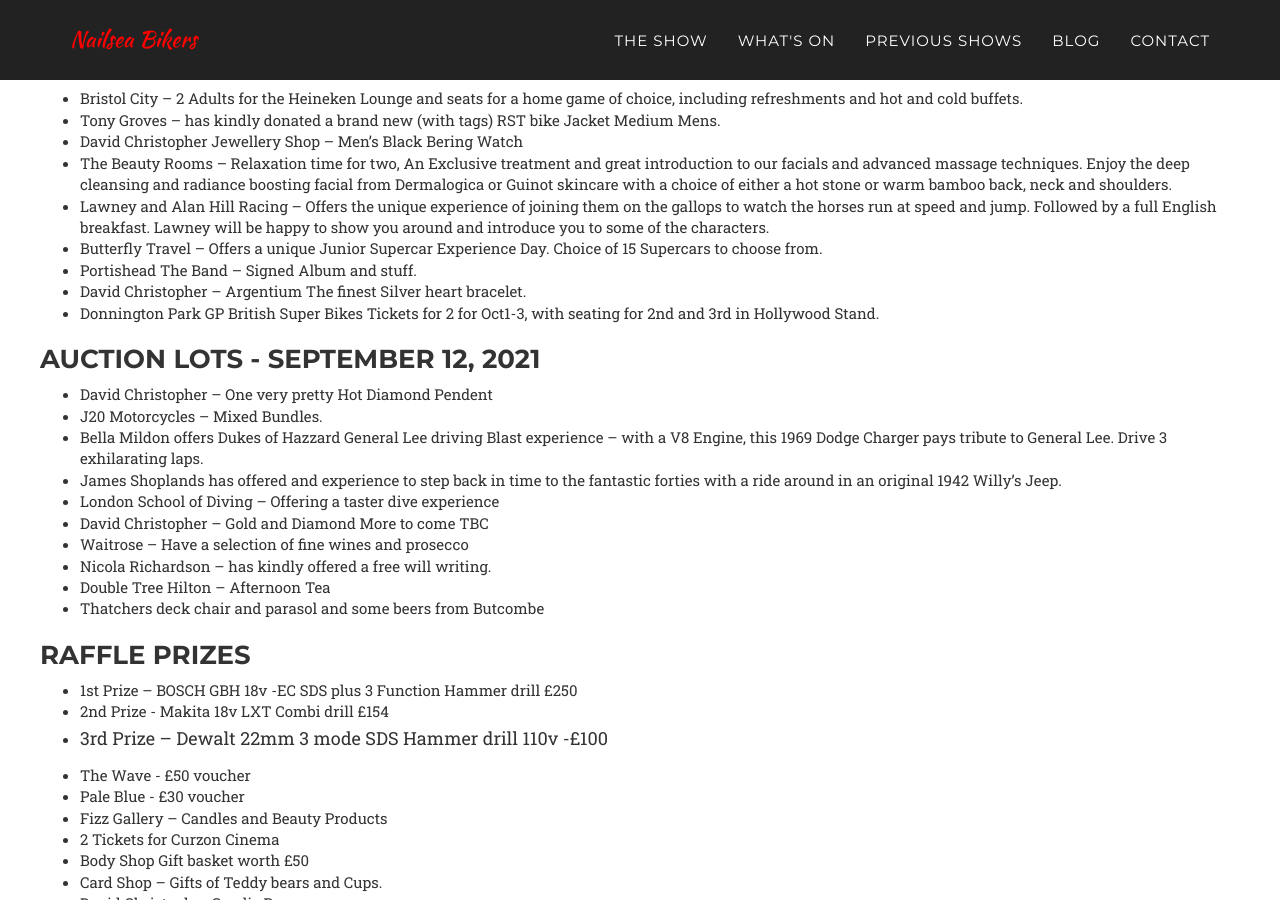
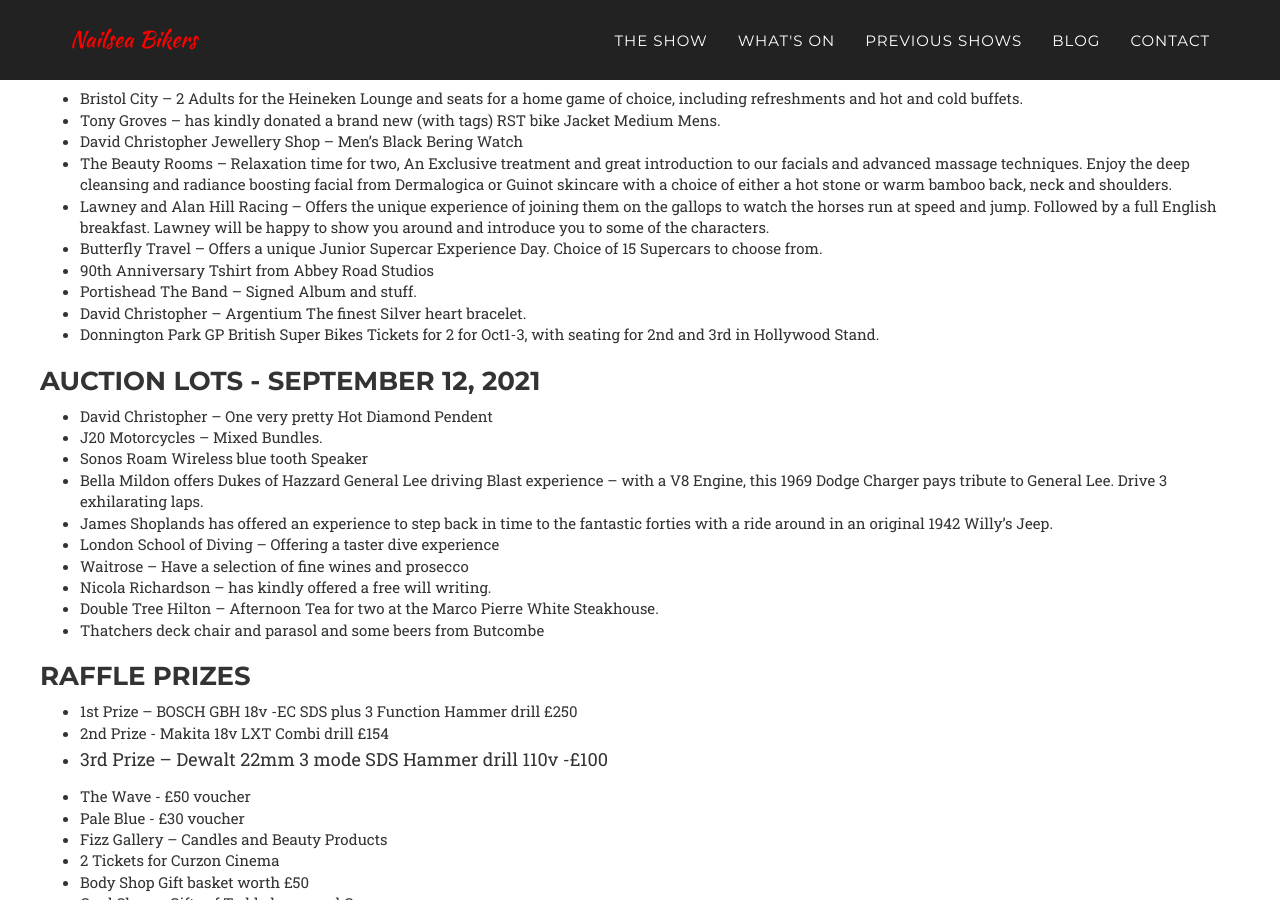
Before and after one commit to nailsea-bikers/nailsea-bikers.github.io, a Jekyll site: the page built from _posts/2021-08-30-auction-list-2021.markdown, in a window 1280 px wide and 900 px high, scrolled down 985 px. Built offline with Jekyll 4.4.1, drawn with Linux system fonts in a browser that asks for light colours; some web fonts are replaced.

Commit message:
Auction updates

```diff
--- a/_posts/2021-08-30-auction-list-2021.markdown
+++ b/_posts/2021-08-30-auction-list-2021.markdown
@@ -24,29 +24,22 @@
 * The Beauty Rooms – Relaxation time for two, An Exclusive treatment and great introduction to our facials and advanced massage techniques. Enjoy the deep cleansing and radiance boosting facial from Dermalogica or Guinot skincare with a choice of either a hot stone or warm bamboo back, neck and shoulders.
 * Lawney and Alan Hill Racing – Offers the unique experience of joining them on the gallops to watch the horses run at speed and jump.  Followed by a full English breakfast. Lawney will be happy to show you around and introduce you to some of the characters.
 * Butterfly Travel – Offers a unique Junior Supercar Experience Day. Choice of 15 Supercars to choose from.
+* 90th Anniversary Tshirt from Abbey Road Studios
 * Portishead The Band – Signed Album and stuff.
 * David Christopher – Argentium The finest Silver heart bracelet.
 * Donnington Park GP British Super Bikes Tickets for 2 for Oct1-3, with seating for 2nd and 3rd in Hollywood Stand.
 
 ### Auction lots - September 12, 2021
 
-* David Christopher – One very pretty Hot Diamond
-Pendent
+* David Christopher – One very pretty Hot Diamond Pendent
 * J20 Motorcycles – Mixed Bundles.
-* Bella Mildon offers Dukes of Hazzard General Lee driving
-Blast experience – with a V8 Engine, this 1969 Dodge
-Charger pays tribute to General Lee. Drive 3 exhilarating
-laps.
-* James Shoplands has offered and experience to step
-back in time to the fantastic forties with a ride around in
-an original 1942 Willy’s Jeep.
-* London School of Diving – Offering a taster dive
-experience
-* David Christopher – Gold and Diamond More to come
-TBC
+* Sonos Roam Wireless blue tooth Speaker
+* Bella Mildon offers Dukes of Hazzard General Lee driving Blast experience –  with a V8 Engine, this  1969 Dodge Charger pays tribute to General Lee. Drive 3  exhilarating laps.
+* James Shoplands has offered an experience to step back in time to the fantastic forties with a ride around  in an original 1942 Willy’s Jeep.
+* London School of Diving – Offering a taster dive experience
 * Waitrose – Have a selection of fine wines and prosecco
 * Nicola Richardson – has kindly offered a free will writing.
-* Double Tree Hilton – Afternoon Tea
+* Double Tree Hilton – Afternoon Tea for two at the Marco Pierre White Steakhouse.
 * Thatchers deck chair and parasol and some beers from Butcombe
 
 ### Raffle Prizes
```
